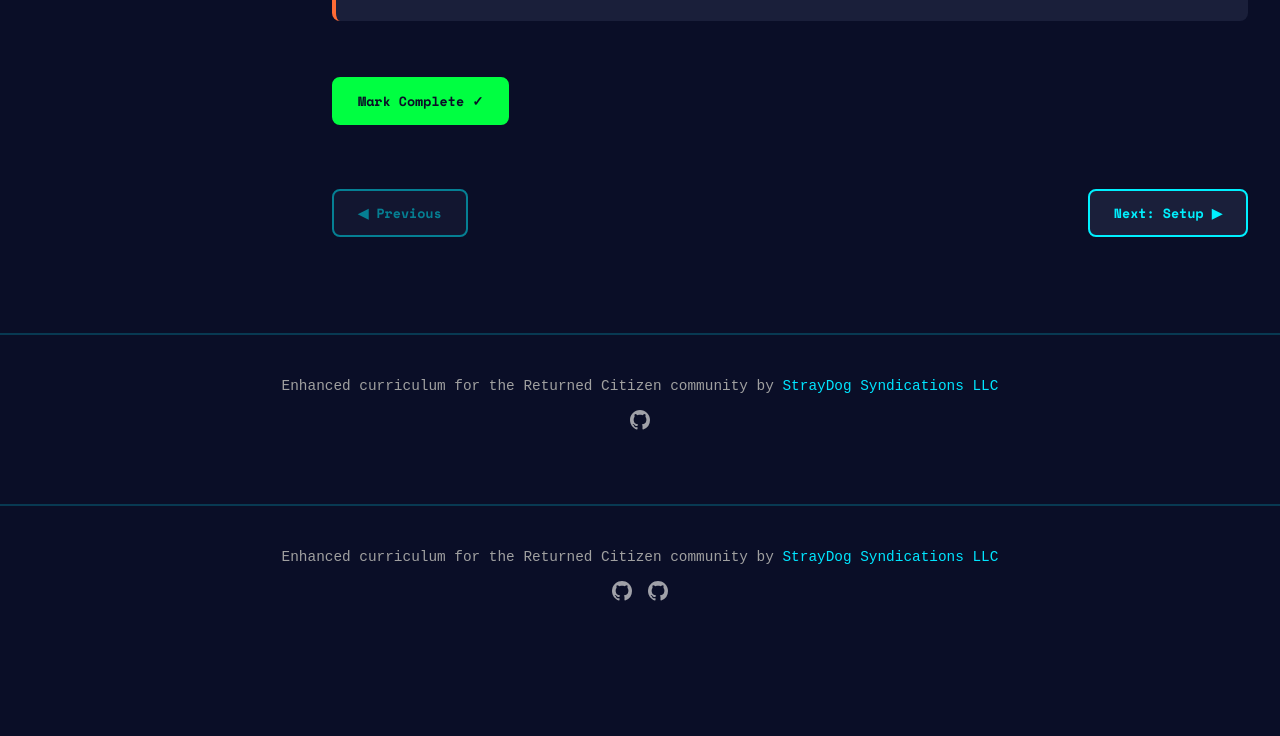
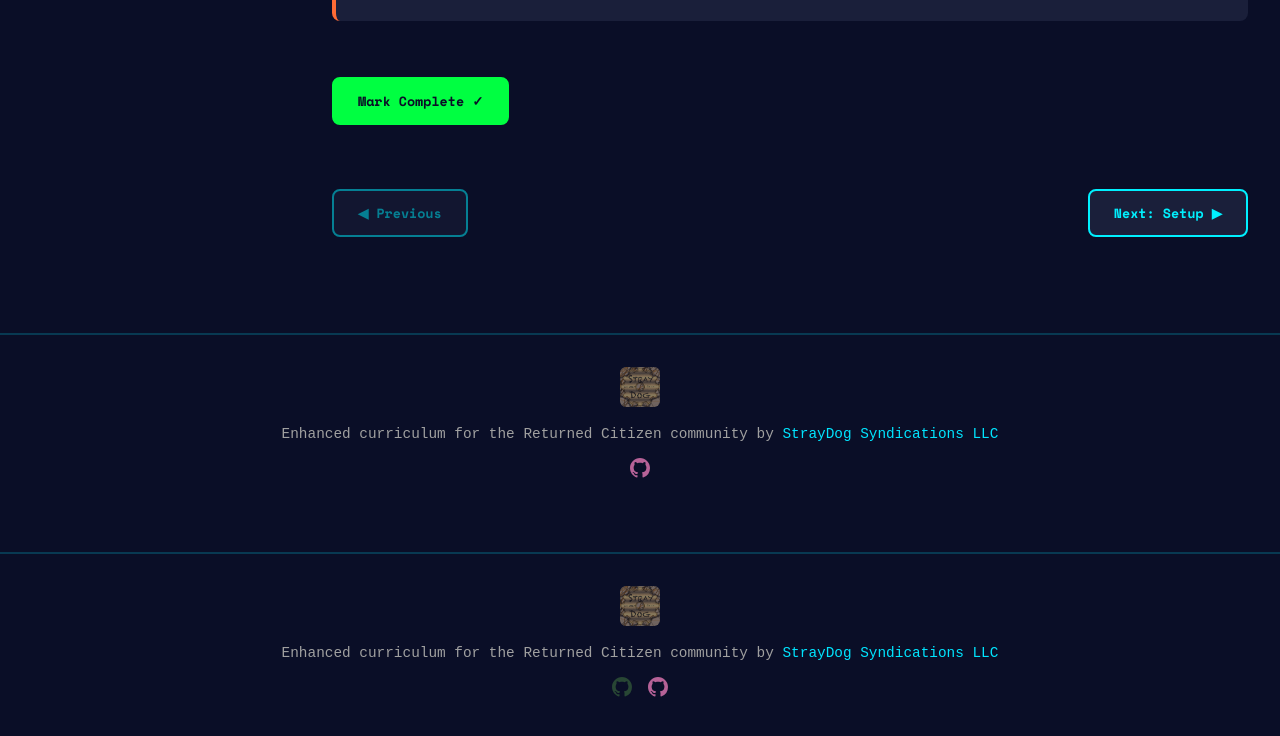
Before and after one commit to StrayDogSyn/Python-Essentials-Code-The-Dream, a website: page lesson-plans/lesson_week1_intro_python.html in a window 1280 px wide. Shown: the part 5367-6103 px from the top of the page. Before the commit the page ends 6041 px from the top, so only its background shows below. Drawn offline with nearby package versions, Linux system fonts and the light colour scheme.

Commit message:
feat: add footer gear logo and enhance branding colors for improved visual consistency

```diff
--- a/assets/css/branding.css
+++ b/assets/css/branding.css
@@ -7,6 +7,8 @@
     --sd-fg: #e0e0e0;
     --sd-muted: #a0a0a0;
     --sd-shadow: rgba(0, 229, 255, 0.2);
+    --hunter-green: #355E3B;
+    --tiffany-pink: #FF86C8;
 }
 
 /* Footer Styling */
@@ -39,6 +41,16 @@
 
 
 
+/* Single Footer Gear Logo */
+.sd-footer-gear {
+    display: block;
+    width: 40px;
+    height: 40px;
+    margin: 0 auto 1rem;
+    opacity: 0.5;
+    border-radius: 15%;
+}
+
 /* GitHub Links */
 .sd-footer .sd-links {
     display: flex;
@@ -50,15 +62,28 @@
 .sd-github {
     width: 20px;
     height: 20px;
-    fill: var(--sd-fg);
     opacity: 0.7;
     transition: all 0.3s ease;
 }
 
-.sd-footer .sd-links a:hover .sd-github {
+/* First GitHub link - Hunter Green for StrayDogSyn */
+.sd-footer .sd-links a:first-child .sd-github {
+    fill: var(--hunter-green);
+}
+
+.sd-footer .sd-links a:first-child:hover .sd-github {
     opacity: 1;
-    fill: var(--sd-cyan);
-    filter: drop-shadow(0 0 4px var(--sd-cyan));
+    filter: drop-shadow(0 0 4px var(--hunter-green));
+}
+
+/* Second GitHub link - Tiffany Pink for miasmith81 */
+.sd-footer .sd-links a:last-child .sd-github {
+    fill: var(--tiffany-pink);
+}
+
+.sd-footer .sd-links a:last-child:hover .sd-github {
+    opacity: 1;
+    filter: drop-shadow(0 0 4px var(--tiffany-pink));
 }
 
 /* Subtle Watermark - Bottom Right (Stray Stencil) */
@@ -73,7 +98,7 @@
     background-repeat: no-repeat;
     background-position: center;
     background-size: contain;
-    opacity: 0.04;
+    opacity: 0.24;
     pointer-events: none;
     z-index: 0;
 }
@@ -90,7 +115,7 @@
     background-repeat: no-repeat;
     background-position: center;
     background-size: contain;
-    opacity: 0.04;
+    opacity: 0.32;
     pointer-events: none;
     z-index: 1;
 }
--- a/assets/js/branding.js
+++ b/assets/js/branding.js
@@ -2,7 +2,8 @@
   function pathToAssets(){var p=location.pathname;return p.indexOf('/lesson-plans/')>-1||p.indexOf('/notebook-sessions/')>-1?'../assets':'assets'}
   function setFavicon(){var href=pathToAssets()+"/brands/favicon-straydog.png";var l=document.querySelector('link[rel="icon"]');if(!l){l=document.createElement('link');l.setAttribute('rel','icon');l.setAttribute('type','image/png');document.head.appendChild(l)}l.setAttribute('href',href)}
   function injectFooter(){var footer=document.createElement('div');footer.className='sd-footer';footer.innerHTML=
-    '<div class="sd-credits">Enhanced curriculum for the Returned Citizen community by <a href="https://www.straydog-syndications-llc.com/" target="_blank" rel="noopener">StrayDog Syndications LLC</a></div>'
+    '<img class="sd-footer-gear" src="'+pathToAssets()+'/brands/stray-gear.png" alt="StrayDog" aria-hidden="true">'
+    +'<div class="sd-credits">Enhanced curriculum for the Returned Citizen community by <a href="https://www.straydog-syndications-llc.com/" target="_blank" rel="noopener">StrayDog Syndications LLC</a></div>'
     +'<div class="sd-links" aria-label="Creator GitHub links">'
     +  '<a href="https://github.com/StrayDogSyn" target="_blank" aria-label="StrayDogSyn GitHub">'
     +    '<svg class="sd-github" viewBox="0 0 16 16" role="img" aria-hidden="true"><path d="M8 0C3.58 0 0 3.58 0 8c0 3.54 2.29 6.53 5.47 7.59.4.07.55-.17.55-.38 0-.19-.01-.82-.01-1.49-2.01.37-2.53-.49-2.69-.94-.09-.23-.48-.94-.82-1.13-.28-.15-.68-.52-.01-.53.63-.01 1.08.58 1.23.82.72 1.21 1.87.87 2.33.66.07-.52.28-.87.51-1.07-1.78-.2-3.64-.89-3.64-3.95 0-.87.31-1.59.82-2.15-.08-.2-.36-1.01.08-2.1 0 0 .67-.21 2.2.82.64-.18 1.32-.27 2-.27s1.36.09 2 .27c1.53-1.04 2.2-.82 2.2-.82.44 1.09.16 1.9.08 2.1.51.56.82 1.28.82 2.15 0 3.07-1.87 3.75-3.65 3.95.29.25.54.73.54 1.48 0 1.07-.01 1.93-.01 2.2 0 .21.15.46.55.38A8.013 8.013 0 0016 8c0-4.42-3.58-8-8-8z"></path></svg>'
--- a/lesson-plans/lesson_week1_intro_python.html
+++ b/lesson-plans/lesson_week1_intro_python.html
@@ -1706,8 +1706,8 @@ x ** y   <span class="comment"># Exponent</span>
     </div>
 
     <footer class="sd-footer">
-
-            <div class="sd-credits">
+        <img class="sd-footer-gear" src="../assets/brands/stray-gear.png" alt="StrayDog" aria-hidden="true">
+        <div class="sd-credits">
             Enhanced curriculum for the Returned Citizen community by <a href="https://www.straydog-syndications-llc.com/" target="_blank" rel="noopener">StrayDog Syndications LLC</a>
         </div>
         <div class="sd-links">
```
Also changed, not shown: index.html (+1 -0 lines), lesson-plans/lesson_week10_flask_web.html (+2 -2 lines), lesson-plans/lesson_week11_deployment.html (+2 -2 lines), lesson-plans/lesson_week2_data_structures.html (+2 -2 lines), lesson-plans/lesson_week3_python_skills.html (+2 -2 lines), lesson-plans/lesson_week4_data_engineering.html (+2 -2 lines), lesson-plans/lesson_week5_data_visualization.html (+2 -2 lines), lesson-plans/lesson_week6_sql_databases.html (+2 -2 lines), lesson-plans/lesson_week7_apis_scraping.html (+2 -2 lines), lesson-plans/lesson_week8_advanced_pandas.html (+2 -2 lines), lesson-plans/lesson_week9_intro_ml.html (+2 -2 lines), 1 other file.
